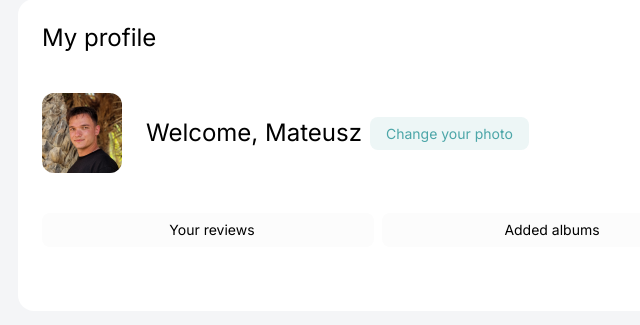
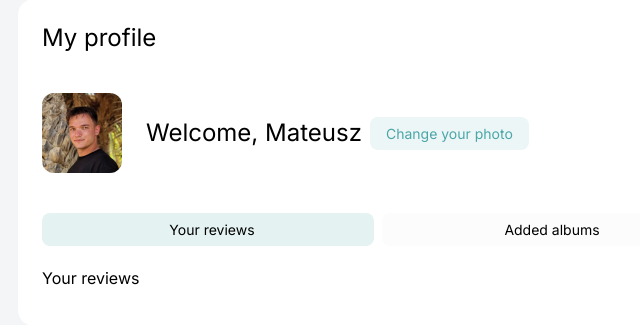
Before and after one commit to bart-simpson09/soundspotlight, a PHP site: page /myProfile in a window 1280 px wide. Shown: the part 139-464 px from the top of the page, without its empty margins (262-902 px from the left). Run offline with PHP 8.4, Linux system fonts and the light colour scheme; some libraries are stand-ins or nearby versions.

Commit message:
refactored tabs

```diff
--- a/public/css/components.css
+++ b/public/css/components.css
@@ -274,25 +274,27 @@ select {
     width: 100%;
     align-items: center;
     justify-content: center;
-}
-
-.tabItem:hover {
-    background-color: var(--color-teal-10);
+    color: var(--text-primary-dark);
+    font-size: 14px;
     cursor: pointer;
-}
-
-.tabItem:focus {
-    background-color: var(--color-teal-20);
-}
-
-.tabItem:focus i {
-    color: var(--color-teal-100);
-}
-
-.tabItem p {
-    color: var(--text-primary-dark);
 }
 
 .tabItem i {
     color: var(--color-grey-60);
 }
+
+.tabItem:hover {
+    background-color: var(--color-teal-10);
+}
+
+.tabItem.active {
+    background-color: var(--color-teal-20);
+}
+
+.tabItem.active i {
+    color: var(--color-teal-100);
+}
+
+.tabContent {
+    display: none;
+}
--- a/public/js/scripts.js
+++ b/public/js/scripts.js
@@ -10,4 +10,23 @@ document.addEventListener('DOMContentLoaded', function () {
         menuArea.classList.toggle("active");
         nav.classList.toggle("active");
     }
+
+    document.getElementById("defaultTab").click();
 });
+
+function openTab(event, tabName) {
+    var i, tabContent, tabItem;
+
+    tabContent = document.getElementsByClassName("tabContent");
+    for (i = 0; i < tabContent.length; i++) {
+        tabContent[i].style.display = "none";
+    }
+
+    tabItem = document.getElementsByClassName("tabItem");
+    for (i = 0; i < tabItem.length; i++) {
+        tabItem[i].className = tabItem[i].className.replace(" active", "");
+    }
+
+    document.getElementById(tabName).style.display = "block";
+    event.currentTarget.className += " active";
+}
--- a/public/views/myProfile.html
+++ b/public/views/myProfile.html
@@ -20,7 +20,7 @@
 
     <script src="public/js/scripts.js"></script>
 
-    <title>Album details</title>
+    <title>My profile</title>
 </head>
 
 <body>
@@ -70,17 +70,22 @@
         </div>
         <div class="flexColumn rowGap24">
             <div class="flexRow columnGap16">
-                <div id="yourReviews" tabindex="0" class="tabItem flexRow columnGap8">
+                <button class="tabItem flexRow columnGap8" onclick="openTab(event, 'yourReviews')" id="defaultTab">
                     <i class="iconoir-message"></i>
-                    <p>Your reviews</p>
-                </div>
-                <div id="addedAlbums" tabindex="1" class="tabItem flexRow columnGap8">
+                    Your reviews
+                </button>
+                <button class="tabItem flexRow columnGap8" onclick="openTab(event, 'addedAlbums')">
                     <i class="iconoir-music-double-note"></i>
-                    <p>Added albums</p>
-                </div>
+                    Added albums
+                </button>
             </div>
             <div>
-                <div class="yourReviewItem"></div>
+                <div id="yourReviews" class="tabContent">
+                    Your reviews
+                </div>
+                <div id="addedAlbums" class="tabContent">
+                    Added albums
+                </div>
             </div>
         </div>
     </div>
```
